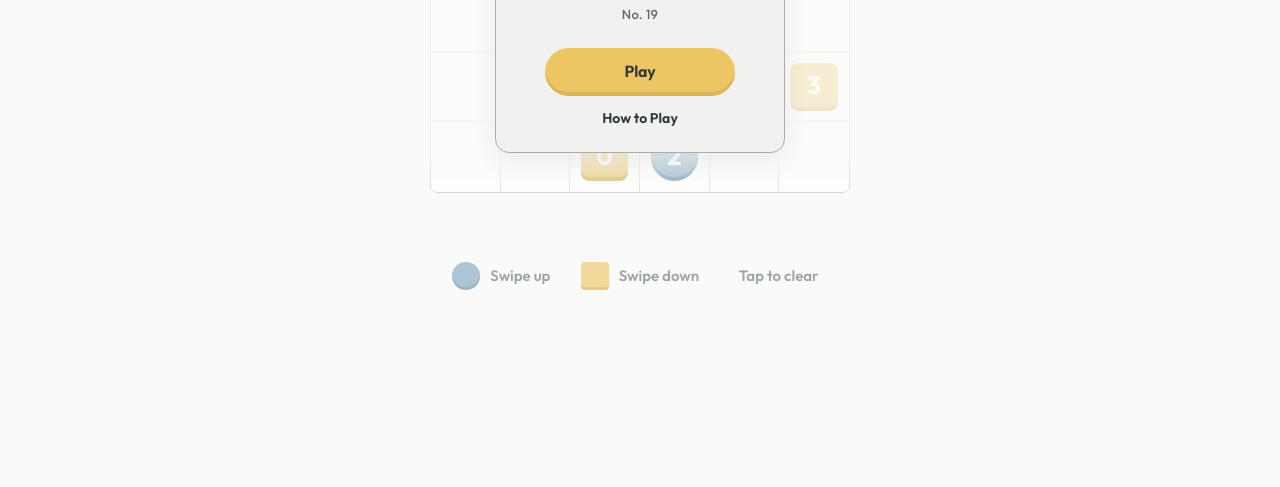
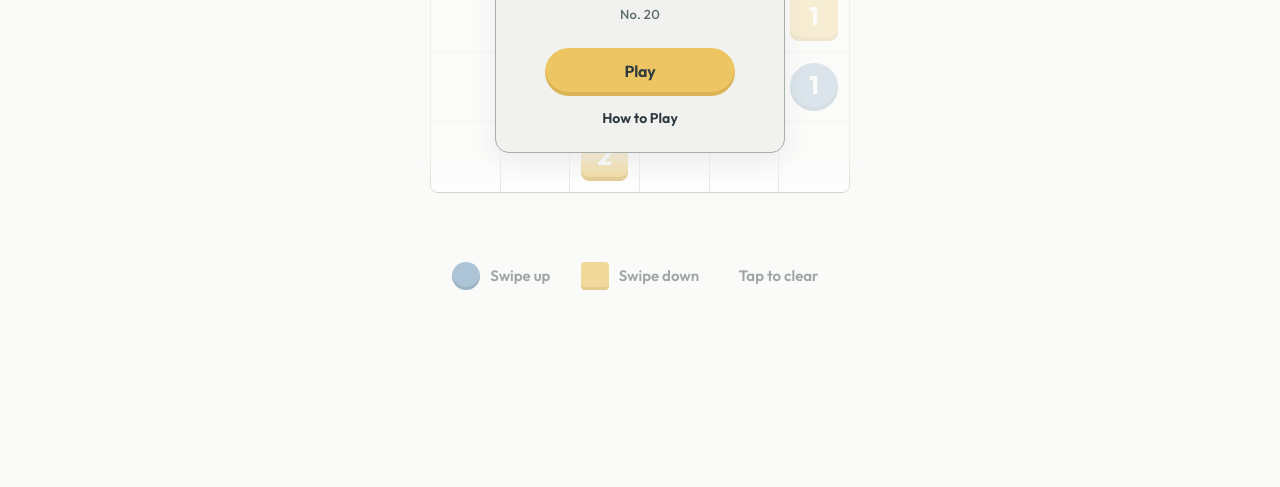
Before and after one commit to tpguenther/Sequentia, a plain HTML site: page index.html in a window 1280 px wide. Shown: the part 313-800 px from the top of the page. Drawn offline with Linux system fonts and the light colour scheme.

Commit message:
Add files via upload

```diff
--- a/index.html
+++ b/index.html
@@ -2132,7 +2132,7 @@ body.neighbors-started #game-screen.controls-fading #key {
 </style>
 </head><body>
 <main id="game-screen">
-<header class="game-header"><button id="archive-back" class="header-icon" type="button" aria-label="Back to Archive" title="Archive"><svg aria-hidden="true" viewBox="0 0 24 24"><path d="M20 12H5m5-5-5 5 5 5"/></svg></button><button aria-label="Archive" class="header-icon dotsoku-archive-trigger" id="archive-toggle" title="Archive" type="button"><svg aria-hidden="true" viewBox="0 0 24 24"><rect x="3" y="5" width="18" height="16" rx="2"/><path d="M8 3v4M16 3v4M3 10h18M8 14h2M14 14h2M8 18h2"/></svg></button><div class="game-header-brand"><h1 class="NUM_TITLE">neighbors</h1><div class="game-puzzle-number" id="game-puzzle-number">Puzzle #19</div></div><div class="header-tools"><button aria-label="Mute sound" aria-pressed="true" class="header-icon" id="sound" title="Mute sound" type="button"><svg aria-hidden="true" viewBox="0 0 24 24"><path d="M11 5 6.5 9H3.5v6h3L11 19V5Z"/><path class="sound-waves" d="M15 9a4 4 0 0 1 0 6M18 6a8 8 0 0 1 0 12"/><path class="sound-slash" d="M16 9l5 6m0-6-5 6"/></svg></button><button aria-label="How to Play" class="header-icon header-help" id="help" title="How to Play"><svg aria-hidden="true" viewBox="0 0 24 24"><circle class="help-ring" cx="12" cy="12" r="9"/><path d="M9.25 9.1a2.95 2.95 0 0 1 5.7 1c0 2.1-2.95 2.65-2.95 4.4"/><circle class="help-dot" cx="12" cy="17.65" r="1"/></svg></button></div></header>
+<header class="game-header"><button id="archive-back" class="header-icon" type="button" aria-label="Back to Archive" title="Archive"><svg aria-hidden="true" viewBox="0 0 24 24"><path d="M20 12H5m5-5-5 5 5 5"/></svg></button><button aria-label="Archive" class="header-icon dotsoku-archive-trigger" id="archive-toggle" title="Archive" type="button"><svg aria-hidden="true" viewBox="0 0 24 24"><rect x="3" y="5" width="18" height="16" rx="2"/><path d="M8 3v4M16 3v4M3 10h18M8 14h2M14 14h2M8 18h2"/></svg></button><div class="game-header-brand"><h1 class="NUM_TITLE">neighbors</h1><div class="game-puzzle-number" id="game-puzzle-number">Puzzle #20</div></div><div class="header-tools"><button aria-label="Mute sound" aria-pressed="true" class="header-icon" id="sound" title="Mute sound" type="button"><svg aria-hidden="true" viewBox="0 0 24 24"><path d="M11 5 6.5 9H3.5v6h3L11 19V5Z"/><path class="sound-waves" d="M15 9a4 4 0 0 1 0 6M18 6a8 8 0 0 1 0 12"/><path class="sound-slash" d="M16 9l5 6m0-6-5 6"/></svg></button><button aria-label="How to Play" class="header-icon header-help" id="help" title="How to Play"><svg aria-hidden="true" viewBox="0 0 24 24"><circle class="help-ring" cx="12" cy="12" r="9"/><path d="M9.25 9.1a2.95 2.95 0 0 1 5.7 1c0 2.1-2.95 2.65-2.95 4.4"/><circle class="help-dot" cx="12" cy="17.65" r="1"/></svg></button></div></header>
 <div class="wrap">
 <div class="board-stage">
 <div aria-label="Six by six logic puzzle" class="board" id="board" role="group"></div>
@@ -2143,7 +2143,7 @@ body.neighbors-started #game-screen.controls-fading #key {
   <rect x="134.5" y="28" width="93.5" height="93.5" rx="16" fill="#E8C75E"/>
   <rect x="28" y="134.5" width="93.5" height="93.5" rx="16" fill="#E8C75E"/>
   <circle cx="181.25" cy="181.25" r="46.75" fill="#86ABC8"/>
-</svg></div><h2 class="start-panel-brand">neighbors</h2><p class="start-panel-tagline">Every neighbor counts.</p><div class="start-panel-number" id="start-panel-number">No. 19</div><button class="NUM_PRIMARY" id="play" type="button">Play</button><button class="start-how" id="start-help" type="button">How to Play</button></div></div>
+</svg></div><h2 class="start-panel-brand">neighbors</h2><p class="start-panel-tagline">Every neighbor counts.</p><div class="start-panel-number" id="start-panel-number">No. 20</div><button class="NUM_PRIMARY" id="play" type="button">Play</button><button class="start-how" id="start-help" type="button">How to Play</button></div></div>
 </div>
 <div class="puzzle-label" id="puzzle-label">Puzzle #14</div>
 <div class="inline-result" hidden="" id="result"><div class="completion-panel"><h2 class="neighbors-finish-heading">Nicely done!</h2><span class="inline-time-label">Solved in</span><strong id="finish-time">0:00</strong></div><button class="NUM_PRIMARY" id="share"><span aria-hidden="true" class="share-symbol"><svg fill="none" stroke="currentColor" stroke-linecap="round" stroke-linejoin="round" stroke-width="2.2" viewbox="0 0 32 28"><path d="M9.5 12.2 22.5 5.7M9.5 15.8l13 6.5"></path><circle cx="6" cy="14" fill="#F2C65D" r="3.4"></circle><circle cx="26" cy="4" fill="#F2C65D" r="3.4"></circle><circle cx="26" cy="24" fill="#F2C65D" r="3.4"></circle></svg></span><span>Share</span></button><button type="button" id="archive-finish-return">Back to Archive</button></div>
@@ -2233,11 +2233,17 @@ const medium18Clues=[3,12,14,15,16,19,28,29,32,34];
 // propagation determines every cell without branching or guessing.
 const medium19Solution=['100011','101001','101001','010110','011100','010110'].join('').split('').map(Number);
 const medium19Clues=[3,4,10,12,19,22,27,29,32,33];
-const TODAY_PUZZLE=19, ARCHIVE_DAYS=7;
+// Puzzle #20 (Friday, November 20): fresh Medium puzzle.
+// Ten non-corner, overlapping numbered clues. Exactly one balanced-grid solution;
+// exhaustive candidate search and iterative clue/row/column propagation verified.
+const medium20Solution=['101001','001101','110100','001110','010011','110010'].join('').split('').map(Number);
+const medium20Clues=[6,7,8,10,15,17,21,23,29,32];
+const TODAY_PUZZLE=20, ARCHIVE_DAYS=7;
 let puzzleNumber=TODAY_PUZZLE;
-let solution=medium19Solution.slice(), clues=medium19Clues.slice();
+let solution=medium20Solution.slice(), clues=medium20Clues.slice();
 // Puzzles #2–#5 remain demo transformations of #6, not production puzzles.
 function puzzleLayout(n){
+ if(n===20)return {solution:medium20Solution.slice(),clues:medium20Clues.slice()};
  if(n===19)return {solution:medium19Solution.slice(),clues:medium19Clues.slice()};
  if(n===18)return {solution:medium18Solution.slice(),clues:medium18Clues.slice()};
  if(n===17)return {solution:medium17Solution.slice(),clues:medium17Clues.slice()};
```
